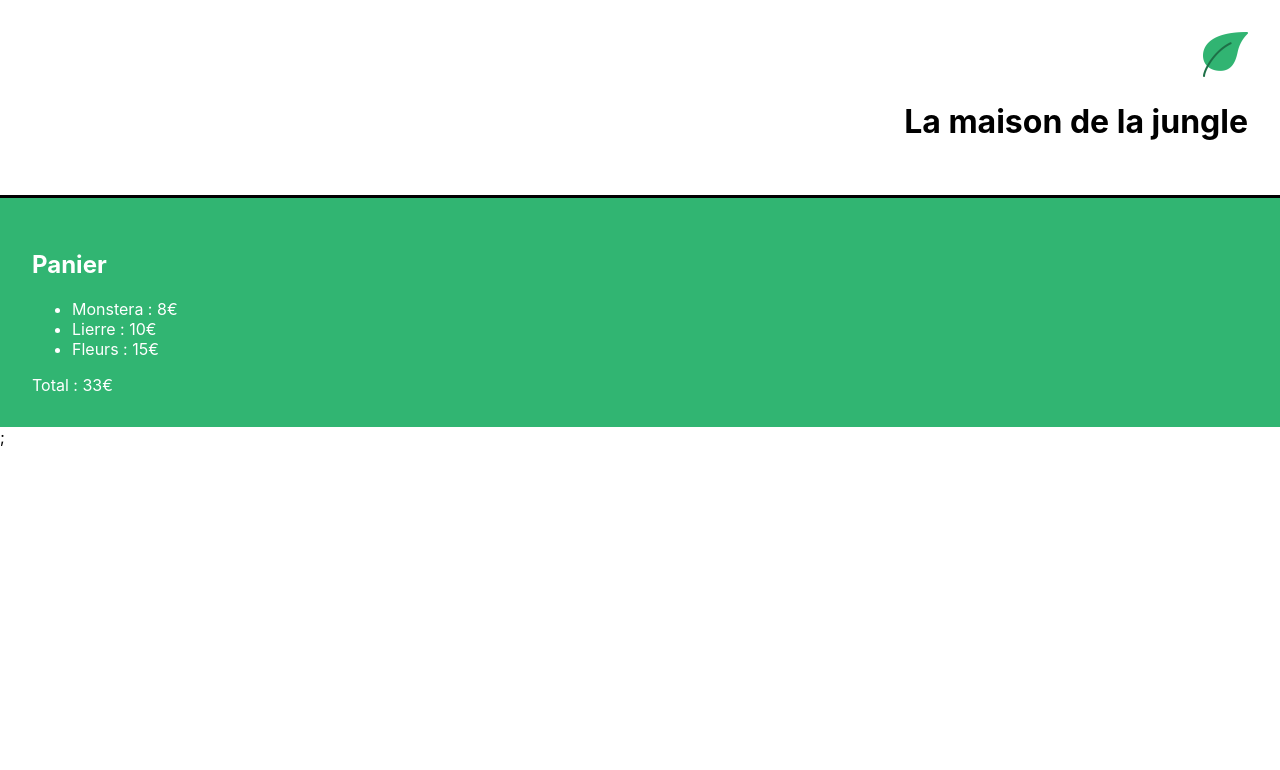
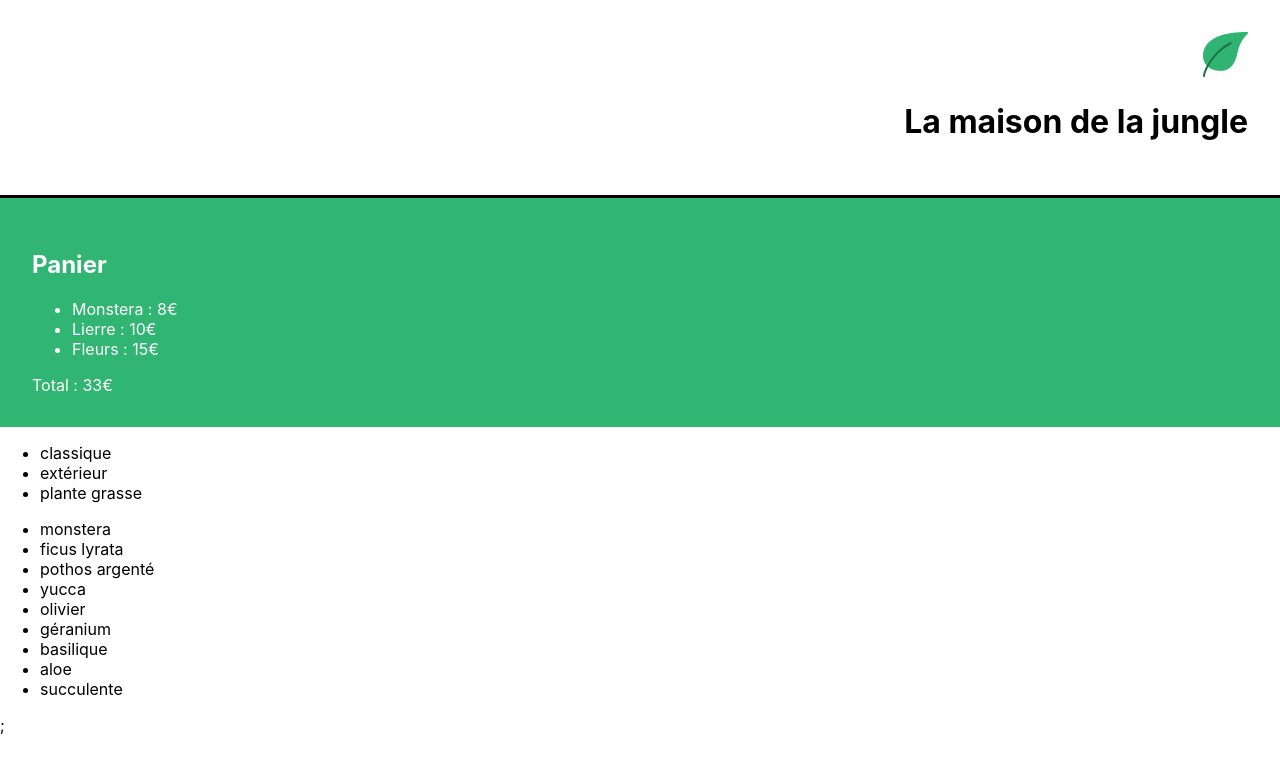
Before and after one commit to JB-Doffemont/React_practice, a React (Create React App) app in the folder react_shop/: page / in a window 1280 px wide. Shown: the top 770 px of the page. Built offline with nearby package versions, Linux system fonts and the light colour scheme.

Commit message:
map categories + plantList

```diff
--- a/react_shop/src/components/App.js
+++ b/react_shop/src/components/App.js
@@ -2,12 +2,14 @@ import "../App.css";
 
 import Banner from "./Banner.js";
 import Cart from "./Cart";
+import ShoppingList from "./ShoppingList";
 
 function App() {
   return (
     <div>
       <Banner />
-      <Cart />;
+      <Cart />
+      <ShoppingList />;
     </div>
   );
 }
--- /dev/null
+++ b/react_shop/src/components/ShoppingList.js
@@ -0,0 +1,27 @@
+import { plantList } from "../data/plantList";
+
+function ShoppingList() {
+  // Recupération des catégories uniques du tableau d'objet
+  const categories = [...new Set(plantList.map((plant) => plant.category))];
+
+  return (
+    <div>
+      <ul>
+        {categories.map((category, index) => (
+          <div key={index}>
+            <li>{category}</li>
+          </div>
+        ))}
+      </ul>
+      <ul>
+        {plantList.map((plant) => (
+          <div key={plant.id}>
+            <li>{plant.name}</li>
+          </div>
+        ))}
+      </ul>
+    </div>
+  );
+}
+
+export default ShoppingList;
--- /dev/null
+++ b/react_shop/src/data/plantList.js
@@ -0,0 +1,47 @@
+export const plantList = [
+  {
+    name: "monstera",
+    category: "classique",
+    id: "1ed",
+  },
+  {
+    name: "ficus lyrata",
+    category: "classique",
+    id: "2ab",
+  },
+  {
+    name: "pothos argenté",
+    category: "classique",
+    id: "3sd",
+  },
+  {
+    name: "yucca",
+    category: "classique",
+    id: "4kk",
+  },
+  {
+    name: "olivier",
+    category: "extérieur",
+    id: "5pl",
+  },
+  {
+    name: "géranium",
+    category: "extérieur",
+    id: "6uo",
+  },
+  {
+    name: "basilique",
+    category: "extérieur",
+    id: "7ie",
+  },
+  {
+    name: "aloe",
+    category: "plante grasse",
+    id: "8fp",
+  },
+  {
+    name: "succulente",
+    category: "plante grasse",
+    id: "9vn",
+  },
+];
```
